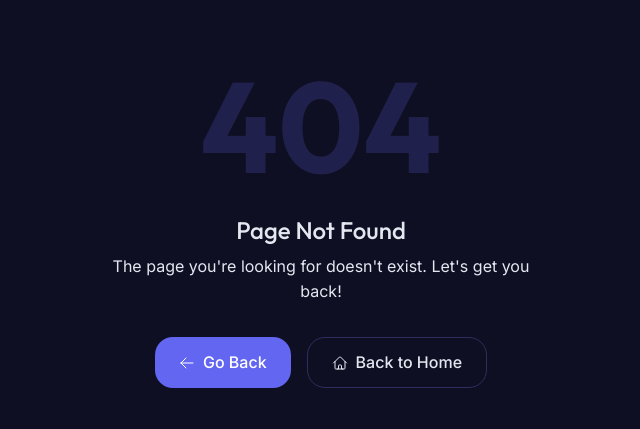
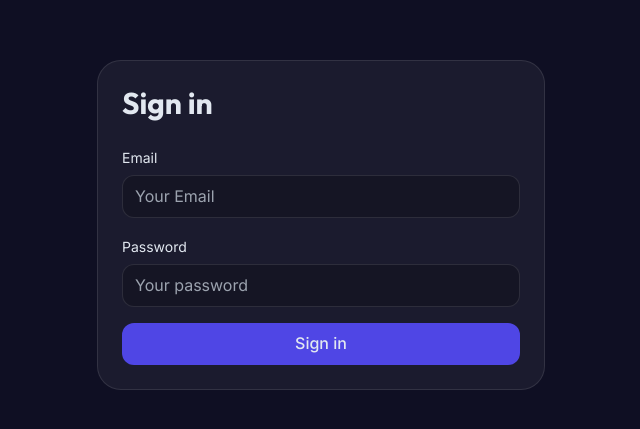
Before and after one commit to jaitunpatel/BundlePay, a Next.js app in the folder frontend/: page /sign-in in a window 1280 px wide. Before the commit this address had no page. Shown: the part 175-604 px from the top of the page, without its empty margins (319-959 px from the left). Built offline with nearby package versions, Linux system fonts and the light colour scheme; no server answers.

Commit message:
Implemented Sign-in/Sign-out

```diff
--- a/frontend/package.json
+++ b/frontend/package.json
@@ -50,6 +50,7 @@
   "dependencies": {
     "@dhiwise/component-tagger": "^1.0.14",
     "@heroicons/react": "^2.2.0",
+    "@supabase/supabase-js": "^2.90.1",
     "@tailwindcss/forms": "^0.5.10",
     "@tailwindcss/typography": "^0.5.16",
     "next": "15.1.11",
--- a/frontend/src/app/bundle-catalog/components/BundleCatalogInteractive.tsx
+++ b/frontend/src/app/bundle-catalog/components/BundleCatalogInteractive.tsx
@@ -377,7 +377,7 @@ const BundleCatalogInteractive = ({ apiBundles }: Props) => {
     <div className="min-h-screen bg-background">
       <div className="mx-auto max-w-[1400px] px-4 lg:px-6 py-8">
         {/* API Bundles (from backend) - TEMP for testing */}
-        <div className="mb-6 rounded-lg border border-border bg-card p-4">
+        {/* <div className="mb-6 rounded-lg border border-border bg-card p-4">
           <div className="flex items-center justify-between">
             <h2 className="text-lg font-semibold">API Bundles (backend)</h2>
             <span className="text-sm text-text-secondary">
@@ -388,7 +388,7 @@ const BundleCatalogInteractive = ({ apiBundles }: Props) => {
           <pre className="mt-3 max-h-64 overflow-auto text-xs text-text-secondary">
             {JSON.stringify(apiBundles, null, 2)}
           </pre>
-        </div>
+        </div> */}
         {/* Page Header */}
         <div className="mb-8">
           <h1 className="text-4xl font-heading font-bold text-text-primary mb-2">
--- a/frontend/src/app/layout.tsx
+++ b/frontend/src/app/layout.tsx
@@ -1,5 +1,6 @@
 import React from 'react';
 import type { Metadata, Viewport } from 'next';
+import { AuthProvider } from '@/components/auth/AuthProvider';
 import '../styles/index.css';
 
 export const viewport: Viewport = {
@@ -24,10 +25,14 @@ export default function RootLayout({
 }>) {
   return (
     <html lang="en">
-      <body>{children}
+      <body>
+        <AuthProvider>
+          {children}
+        </AuthProvider>
 
         <script type="module" async src="https://static.rocket.new/rocket-web.js?_cfg=https%3A%2F%2Fstreambund6552back.builtwithrocket.new&_be=https%3A%2F%2Fapplication.rocket.new&_v=0.1.12" />
-        <script type="module" defer src="https://static.rocket.new/rocket-shot.js?v=0.0.2" /></body>
+        <script type="module" defer src="https://static.rocket.new/rocket-shot.js?v=0.0.2" />
+      </body>
     </html>
   );
 }
--- /dev/null
+++ b/frontend/src/app/sign-in/page.tsx
@@ -0,0 +1,84 @@
+"use client";
+
+import { useState } from "react";
+import { useRouter } from "next/navigation";
+import { supabase } from "@/lib/supabaseClient";
+
+export default function SignInPage() {
+  const router = useRouter();
+
+  const [email, setEmail] = useState("");
+  const [password, setPassword] = useState("");
+  const [errorMsg, setErrorMsg] = useState<string | null>(null);
+  const [loading, setLoading] = useState(false);
+
+  async function handleSignIn(e: React.FormEvent) {
+    e.preventDefault();
+    setErrorMsg(null);
+    setLoading(true);
+
+    const { error } = await supabase.auth.signInWithPassword({
+      email,
+      password,
+    });
+
+    setLoading(false);
+
+    if (error) {
+      setErrorMsg(error.message);
+      return;
+    }
+
+    // success
+    router.push("/landing-page");
+    router.refresh();
+  }
+
+  return (
+    <main className="min-h-screen flex items-center justify-center p-6">
+      <div className="w-full max-w-md rounded-xl border border-white/10 bg-white/5 p-6">
+        <h1 className="text-3xl font-bold mb-6">Sign in</h1>
+
+        <form onSubmit={handleSignIn} className="space-y-4">
+          <div className="space-y-1">
+            <label className="text-sm">Email</label>
+            <input
+              className="w-full rounded-md bg-black/20 border border-white/10 px-3 py-2"
+              type="email"
+              value={email}
+              onChange={(e) => setEmail(e.target.value)}
+              placeholder="Your Email"
+              required
+            />
+          </div>
+
+          <div className="space-y-1">
+            <label className="text-sm">Password</label>
+            <input
+              className="w-full rounded-md bg-black/20 border border-white/10 px-3 py-2"
+              type="password"
+              value={password}
+              onChange={(e) => setPassword(e.target.value)}
+              placeholder="Your password"
+              required
+            />
+          </div>
+
+          {errorMsg && (
+            <div className="rounded-md bg-red-500/10 border border-red-500/20 p-3 text-sm">
+              {errorMsg}
+            </div>
+          )}
+
+          <button
+            type="submit"
+            disabled={loading}
+            className="w-full rounded-md bg-indigo-600 hover:bg-indigo-500 px-4 py-2 font-medium disabled:opacity-60"
+          >
+            {loading ? "Signing in..." : "Sign in"}
+          </button>
+        </form>
+      </div>
+    </main>
+  );
+}
--- /dev/null
+++ b/frontend/src/components/auth/AuthProvider.tsx
@@ -0,0 +1,51 @@
+"use client";
+
+import { createContext, useContext, useEffect, useState } from "react";
+import { supabase } from "@/lib/supabaseClient";
+
+type AuthContextType = {
+  loading: boolean;
+  userEmail: string | null;
+  accessToken: string | null;
+};
+
+const AuthContext = createContext<AuthContextType | null>(null);
+
+export function AuthProvider({ children }: { children: React.ReactNode }) {
+  const [loading, setLoading] = useState(true);
+  const [userEmail, setUserEmail] = useState<string | null>(null);
+  const [accessToken, setAccessToken] = useState<string | null>(null);
+
+  async function loadSession() {
+    const { data } = await supabase.auth.getSession();
+    const session = data.session;
+
+    setUserEmail(session?.user?.email ?? null);
+    setAccessToken(session?.access_token ?? null);
+    setLoading(false);
+  }
+
+  useEffect(() => {
+    loadSession();
+
+    const { data: listener } = supabase.auth.onAuthStateChange(() => {
+      loadSession();
+    });
+
+    return () => {
+      listener.subscription.unsubscribe();
+    };
+  }, []);
+
+  return (
+    <AuthContext.Provider value={{ loading, userEmail, accessToken }}>
+      {children}
+    </AuthContext.Provider>
+  );
+}
+
+export function useAuth() {
+  const ctx = useContext(AuthContext);
+  if (!ctx) throw new Error("useAuth must be used inside AuthProvider");
+  return ctx;
+}
--- a/frontend/src/components/common/UserAuthToggle.tsx
+++ b/frontend/src/components/common/UserAuthToggle.tsx
@@ -3,32 +3,38 @@
 import { useState } from 'react';
 import Icon from '@/components/ui/AppIcon';
 import Link from 'next/link';
+import { useAuth } from '@/components/auth/AuthProvider';
+import { supabase } from '@/lib/supabaseClient';
 
 interface UserAuthToggleProps {
   className?: string;
 }
 
 const UserAuthToggle = ({ className = '' }: UserAuthToggleProps) => {
+  const { loading, userEmail } = useAuth();
   const [isOpen, setIsOpen] = useState(false);
-  const [isAuthenticated] = useState(true);
-  const [user] = useState({
-    name: 'Alex Johnson',
-    email: 'alex.johnson@email.com',
-    avatar: '/assets/images/avatar.png',
-  });
+
+  if (loading) return null;
+
+  const isAuthenticated = !!userEmail;
+  const displayName = userEmail ? userEmail.split('@')[0] : '';
+  const firstLetter = displayName
+    ? displayName.charAt(0).toUpperCase()
+    : 'U';
 
   const toggleMenu = () => {
     setIsOpen(!isOpen);
   };
 
-  const handleLogout = () => {
+  const handleLogout = async () => {
     setIsOpen(false);
+    await supabase.auth.signOut();
   };
 
   if (!isAuthenticated) {
     return (
       <Link
-        href="/login"
+        href="/sign-in"
         className={`flex items-center gap-2 px-4 py-2 bg-primary text-primary-foreground font-medium rounded-md hover:shadow-glow-primary transition-smooth ${className}`}
       >
         <Icon name="UserIcon" size={20} variant="outline" />
@@ -45,9 +51,11 @@ const UserAuthToggle = ({ className = '' }: UserAuthToggleProps) => {
         aria-label="User menu"
       >
         <div className="w-8 h-8 rounded-full bg-primary flex items-center justify-center text-primary-foreground font-medium">
-          {user.name.charAt(0)}
+          {firstLetter}
         </div>
-        <span className="hidden lg:inline text-text-primary font-medium">{user.name.split(' ')[0]}</span>
+        <span className="hidden lg:inline text-text-primary font-medium">
+          {displayName}
+        </span>
         <Icon name="ChevronDownIcon" size={16} variant="outline" />
       </button>
 
@@ -62,16 +70,19 @@ const UserAuthToggle = ({ className = '' }: UserAuthToggleProps) => {
             <div className="p-4 border-b border-border">
               <div className="flex items-center gap-3">
                 <div className="w-10 h-10 rounded-full bg-primary flex items-center justify-center text-primary-foreground font-medium text-lg">
-                  {user.name.charAt(0)}
+                  {firstLetter}
                 </div>
                 <div className="flex-1 min-w-0">
-                  <p className="font-medium text-text-primary truncate">{user.name}</p>
-                  <p className="text-sm text-text-secondary truncate">{user.email}</p>
+                  <p className="font-medium text-text-primary truncate">
+                    {displayName}
+                  </p>
+                  <p className="text-sm text-text-secondary truncate">
+                    {userEmail}
+                  </p>
                 </div>
               </div>
             </div>
-
-            <div className="py-2">
+                        <div className="py-2">
               <Link
                 href="/subscription-management"
                 onClick={toggleMenu}
@@ -103,7 +114,11 @@ const UserAuthToggle = ({ className = '' }: UserAuthToggleProps) => {
                 onClick={handleLogout}
                 className="flex items-center gap-3 w-full px-4 py-2 text-error hover:bg-muted transition-smooth"
               >
-                <Icon name="ArrowRightOnRectangleIcon" size={20} variant="outline" />
+                <Icon
+                  name="ArrowRightOnRectangleIcon"
+                  size={20}
+                  variant="outline"
+                />
                 <span>Sign Out</span>
               </button>
             </div>
--- /dev/null
+++ b/frontend/src/lib/supabaseClient.ts
@@ -0,0 +1,6 @@
+import { createClient } from "@supabase/supabase-js";
+
+const supabaseUrl = process.env.NEXT_PUBLIC_SUPABASE_URL!;
+const supabaseAnonKey = process.env.NEXT_PUBLIC_SUPABASE_ANON_KEY!;
+
+export const supabase = createClient(supabaseUrl, supabaseAnonKey);
```
Also changed, not shown: 1 other file (tests, documents, lock files or other folders).
